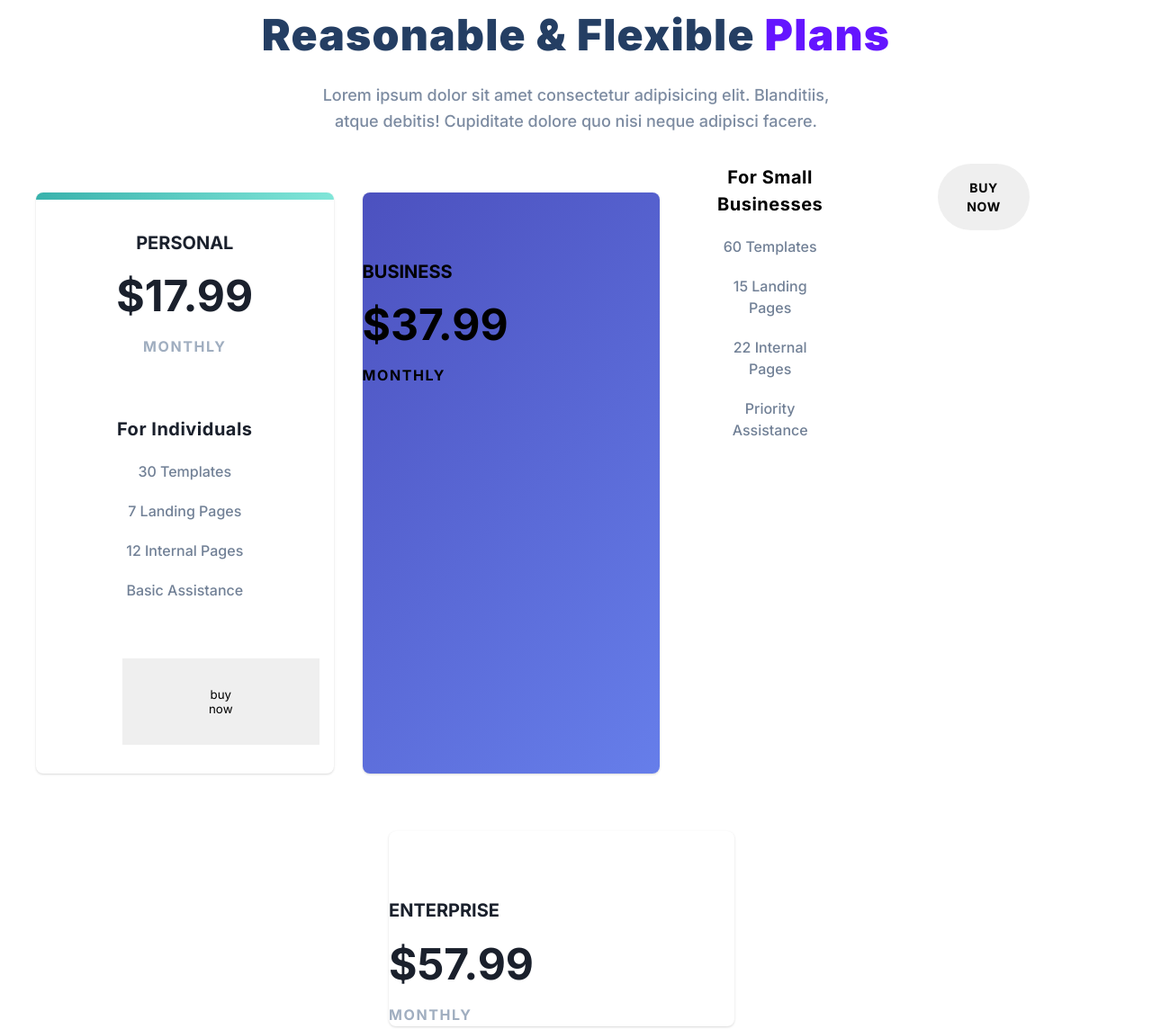
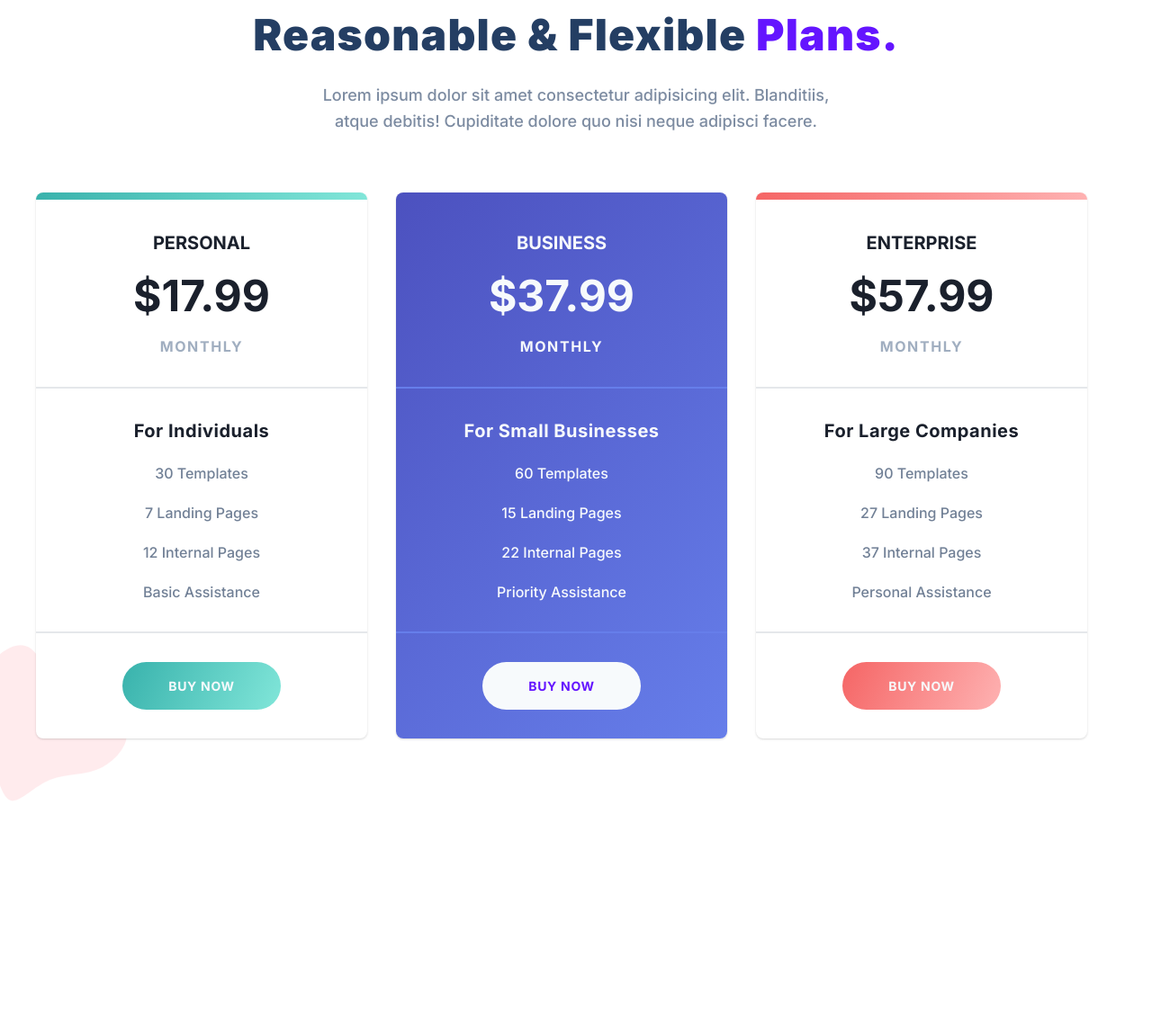
Before and after one commit to Lucy1919/Final-Project-Treact, a plain HTML site: page index.html in a window 1280 px wide. Shown: the part 3975-5119 px from the top of the page at 90% size. After the commit the page ends 4924 px from the top, so only its background shows below. Drawn offline with Linux system fonts and the light colour scheme.

Commit message:
pricing section complete

```diff
--- a/index.html
+++ b/index.html
@@ -455,10 +455,12 @@
           <div class="row">
             <div class="section__tag">pricing</div>
             <h2 class="section__title">
-              Reasonable & Flexible <span class="purple">Plans</span>
+              Reasonable & Flexible <span class="purple">Plans.</span>
             </h2>
             <p class="section__para">
-              Lorem ipsum dolor sit amet consectetur adipisicing elit. Blanditiis, atque debitis! Cupiditate dolore quo nisi neque adipisci facere.
+              Lorem ipsum dolor sit amet consectetur adipisicing elit.
+              Blanditiis, atque debitis! Cupiditate dolore quo nisi neque
+              adipisci facere.
             </p>
             <div class="plans">
               <div class="plan">
@@ -476,12 +478,12 @@
                   <p class="plan__feature">Basic Assistance</p>
                 </div>
                 <div class="plan__bottom">
-                    <button class="plan__bottom">buy now</button>
+                  <button class="plan__button">buy now</button>
                 </div>
               </div>
               <div class="plan">
-                  <div class="plan__stipe"></div>
-                  <div class="plan__top"></div>
+                <div class="plan__stripe"></div>
+                <div class="plan__top">
                   <div class="plan__name">BUSINESS</div>
                   <div class="plan__price">$37.99</div>
                   <div class="plan__duration">MONTHLY</div>
@@ -499,7 +501,7 @@
               </div>
               <div class="plan">
                 <div class="plan__stripe"></div>
-                <div class="plan__top"></div>
+                <div class="plan__top">
                   <div class="plan__name">ENTERPRISE</div>
                   <div class="plan__price">$57.99</div>
                   <div class="plan__duration">MONTHLY</div>
@@ -514,6 +516,7 @@
                 <div class="plan__bottom">
                   <button class="plan__button">buy now</button>
                 </div>
+              </div>
               <svg
                 width="600"
                 height="600"
@@ -524,8 +527,7 @@
                 <g transform="translate(300,300)">
                   <path
                     d="M82,-98.3C129.8,-57.7,208.2,-54.1,229.6,-26.6C251.1,1,215.6,52.5,172.9,74.9C130.2,97.2,80.3,90.4,37.8,107.5C-4.8,124.7,-40,165.7,-63.3,162.3C-86.5,158.8,-97.8,110.9,-109.3,72.2C-120.7,33.5,-132.2,4.1,-140.1,-37.4C-147.9,-79,-152.1,-132.6,-128.1,-177.3C-104.1,-222.1,-52.1,-258,-17.5,-237.2C17.1,-216.4,34.3,-138.9,82,-98.3Z"
-                    fill="#FFB4BC"
-                  ></path>
+                    fill="#FFB4BC"></path>
                 </g>
               </svg>
             </div>
--- a/styles.css
+++ b/styles.css
@@ -887,7 +887,7 @@ PRICING
     border: none;
     font-size: 14px;
     width: 100%;
-    max-width: 100%;
+    max-width: 192px;
     font-weight: bold;
     letter-spacing: 0.05em;
     line-height: 1.5;
@@ -933,3 +933,39 @@ PRICING
 .plan:nth-child(odd) .plan__duration {
     color: #a0aec0;
 }
+
+.plan:nth-child(2) .plan__name,
+.plan:nth-child(2) .plan__price,
+.plan:nth-child(2) .plan__target,
+.plan:nth-child(2) .plan__duration,
+.plan:nth-child(2) .plan__feature {
+    color: #f7fafc;
+}
+
+.plan:nth-child(1) .plan__middle,
+.plan:nth-child(3) .plan__middle {
+    border-top: 2px solid rgb(229, 231, 235);
+    border-bottom: 2px solid rgb(229, 231, 235);
+}
+
+.plan:nth-child(1) .plan__middle,
+.plan:nth-child(3) .plan__middle {
+    border-top: 2px solid rgb(229, 231, 235);
+    border-bottom: 2px solid rgb(229, 231, 235);
+}
+
+.plan:nth-child(2) .plan__middle {
+    border-top: 2px solid rgb(102, 126, 234);
+    border-bottom: 2px solid rgb(102, 126, 234);
+}
+
+.plans__blob {
+    z-index: -10;
+    position: absolute;
+    left: 0;
+    bottom: 0;
+    transform: translateX(-50%) translateY(50%) scaleX(1) scaleY(1);
+    height: 256px;
+    width: 256px;
+    opacity: 0.25;
+}
```
Lines whose indentation alone changed are shown as unchanged.
